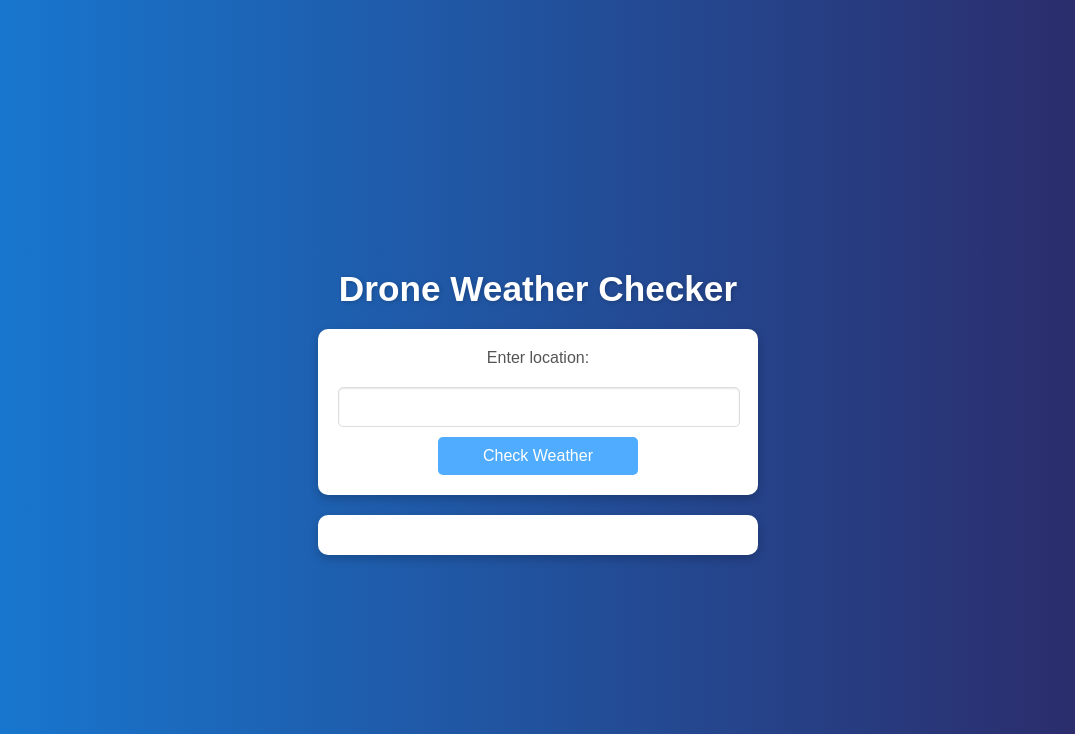
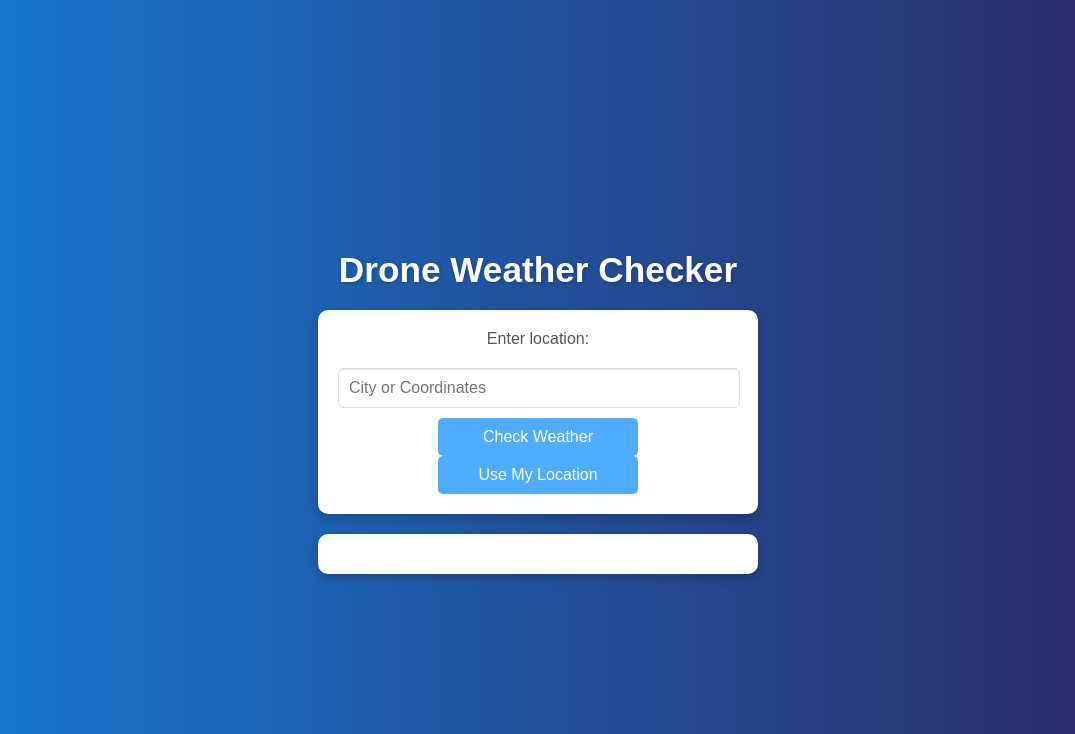
Before and after one commit to t0m0h1/UAV-Weather-App-Demo, a Flask app: page / in a window 1280 px wide. Shown: the top 734 px of the page, without its empty margins (102-1177 px from the left). Run offline with Flask 3, Linux system fonts and the light colour scheme.

Commit message:
Refactor weather fetching and add geolocation support

```diff
--- a/templates/index.html
+++ b/templates/index.html
@@ -6,8 +6,7 @@
     <title>Drone Weather Checker</title>
     <link rel="stylesheet" href="static/style.css">
     <script>
-        async function fetchWeather() {
-            const location = document.getElementById('location').value;
+        async function fetchWeather(location) {
             const response = await fetch(`/weather?location=${location}`);
             const data = await response.json();
 
@@ -25,14 +24,40 @@
                 `;
             }
         }
+
+        function useGeolocation() {
+            if (!navigator.geolocation) {
+                alert('Geolocation is not supported by your browser.');
+                return;
+            }
+
+            navigator.geolocation.getCurrentPosition(
+                async (position) => {
+                    const { latitude, longitude } = position.coords;
+                    const location = `${latitude},${longitude}`;
+                    document.getElementById('location').value = location;
+                    await fetchWeather(location);
+                },
+                (error) => {
+                    alert('Unable to retrieve your location. Please enter it manually.');
+                }
+            );
+        }
+
+        async function handleFormSubmit(event) {
+            event.preventDefault();
+            const location = document.getElementById('location').value;
+            await fetchWeather(location);
+        }
     </script>
 </head>
 <body>
     <h1>Drone Weather Checker</h1>
-    <form onsubmit="fetchWeather(); return false;">
+    <form onsubmit="handleFormSubmit(event);">
         <label for="location">Enter location:</label>
-        <input type="text" id="location" name="location" required>
+        <input type="text" id="location" name="location" placeholder="City or Coordinates" required>
         <button type="submit">Check Weather</button>
+        <button type="button" onclick="useGeolocation()">Use My Location</button>
     </form>
     <div id="result"></div>
 </body>
```
